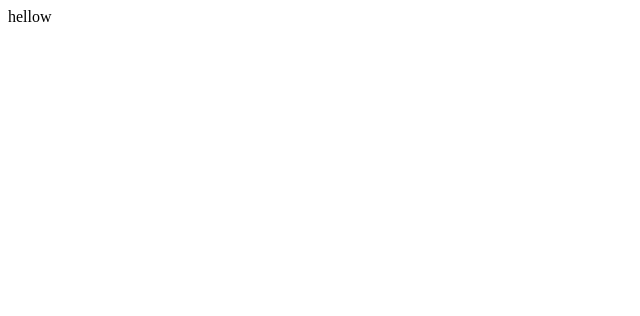
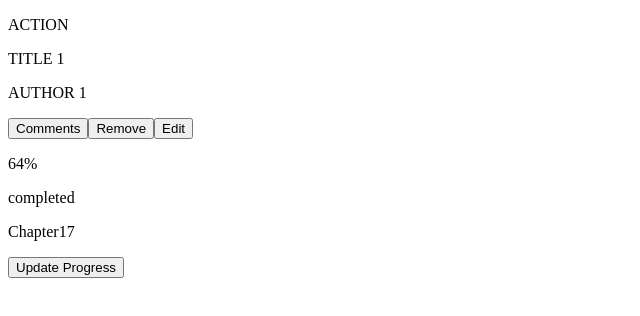
Before and after one commit to hamidazim321/react-book-store, a React (Create React App) app: page / in a window 1280 px wide. Shown: the top 316 px of the page, without its empty margins (0-640 px from the left). Built offline with nearby package versions, Linux system fonts and the light colour scheme.

Commit message:
Create A book component

```diff
--- a/src/App.js
+++ b/src/App.js
@@ -1,7 +1,16 @@
+import BookCard from './components/Book';
+
 function App() {
+  const obj = {
+    title: 'TITLE 1',
+    category: 'ACTION',
+    author: 'AUTHOR 1',
+    progress: '64',
+    chapter: '17',
+  };
   return (
     <div className="App">
-      hellow
+      <BookCard BookObject={obj} />
     </div>
   );
 }
--- /dev/null
+++ b/src/components/Book.js
@@ -0,0 +1,35 @@
+export default function BookCard({ BookObject }) {
+  const {
+    title, category, author, progress, chapter,
+  } = BookObject;
+  return (
+    <div className="book-card">
+      <div className="book-description">
+        <p className="book-category">{category}</p>
+        <p className="book-title">{title}</p>
+        <p className="book-author">{author}</p>
+        <button type="button" className="book-btn">Comments</button>
+        <button type="button" className="book-btn">Remove</button>
+        <button type="button" className="book-btn">Edit</button>
+      </div>
+      <div className="book-progress">
+        <div className="progress-graph" />
+        <div className="progress-state">
+          <p className="progress-percentage">
+            {progress}
+            %
+          </p>
+          <p className="progress-completed">completed</p>
+        </div>
+      </div>
+      <div className="book-status">
+        <p className="current-chapter" />
+        <p className="chapter-number">
+          Chapter
+          {chapter}
+        </p>
+        <button type="button" className="update-progess-btn">Update Progress</button>
+      </div>
+    </div>
+  );
+}
```
